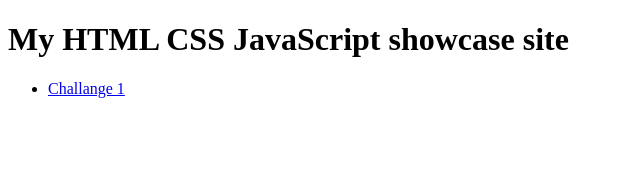
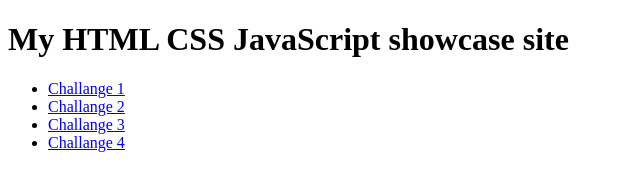
Before and after one commit to sawradip/test-site, a plain HTML site: page index.html in a window 1280 px wide. Shown: the whole page, without its empty margins (0-640 px from the left). Drawn offline with Linux system fonts and the light colour scheme.

Commit message:
all challenge

```diff
--- a/index.html
+++ b/index.html
@@ -10,6 +10,10 @@
 
     <ul>
         <li><a href = "html\challenge1.html"> Challange 1 </a></li>
+        <li><a href = "html\challenge2.html"> Challange 2 </a></li>
+        <li><a href = "html\challenge3.html"> Challange 3 </a></li>
+        <li><a href = "html\challenge4.html"> Challange 4 </a></li>
+
     </ul>
 </body>
 </html>
```
